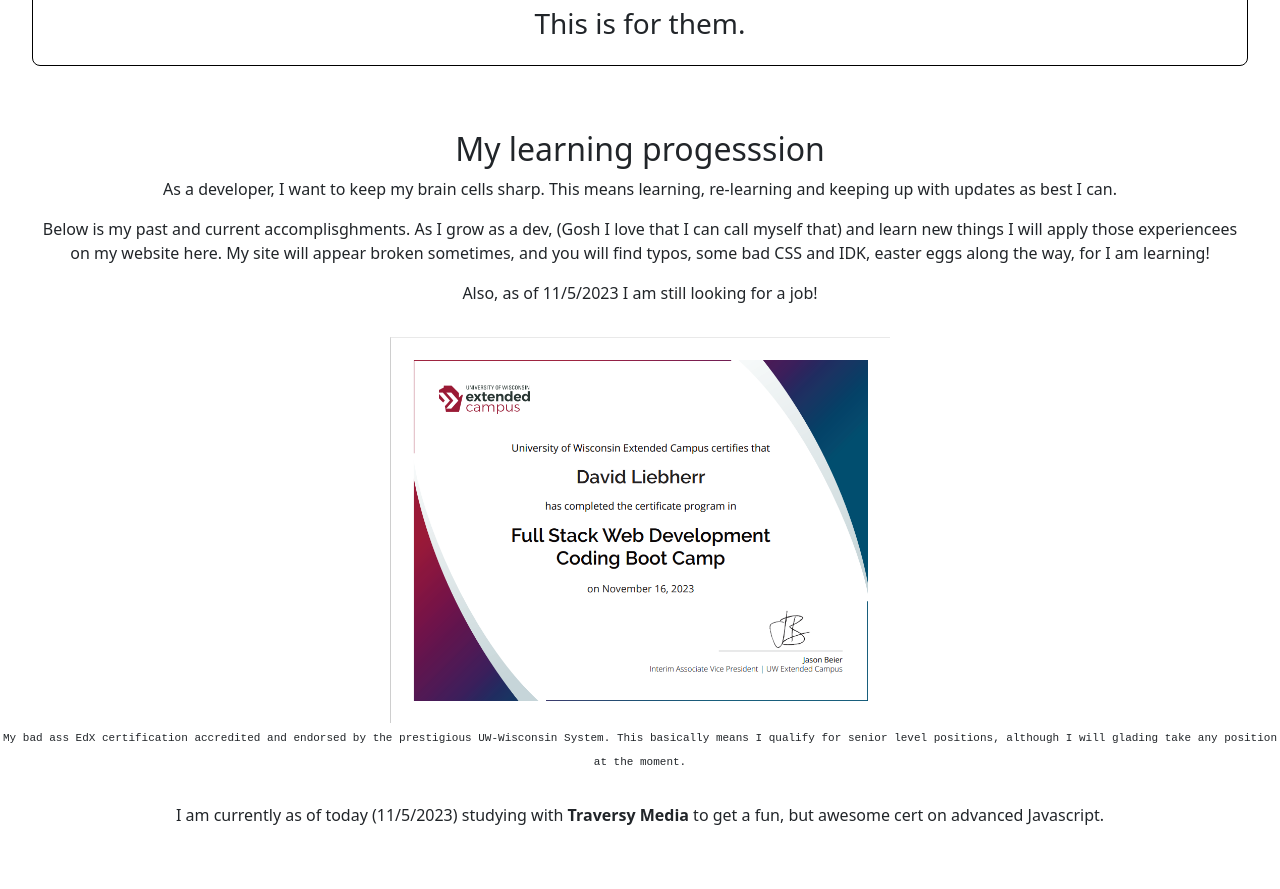
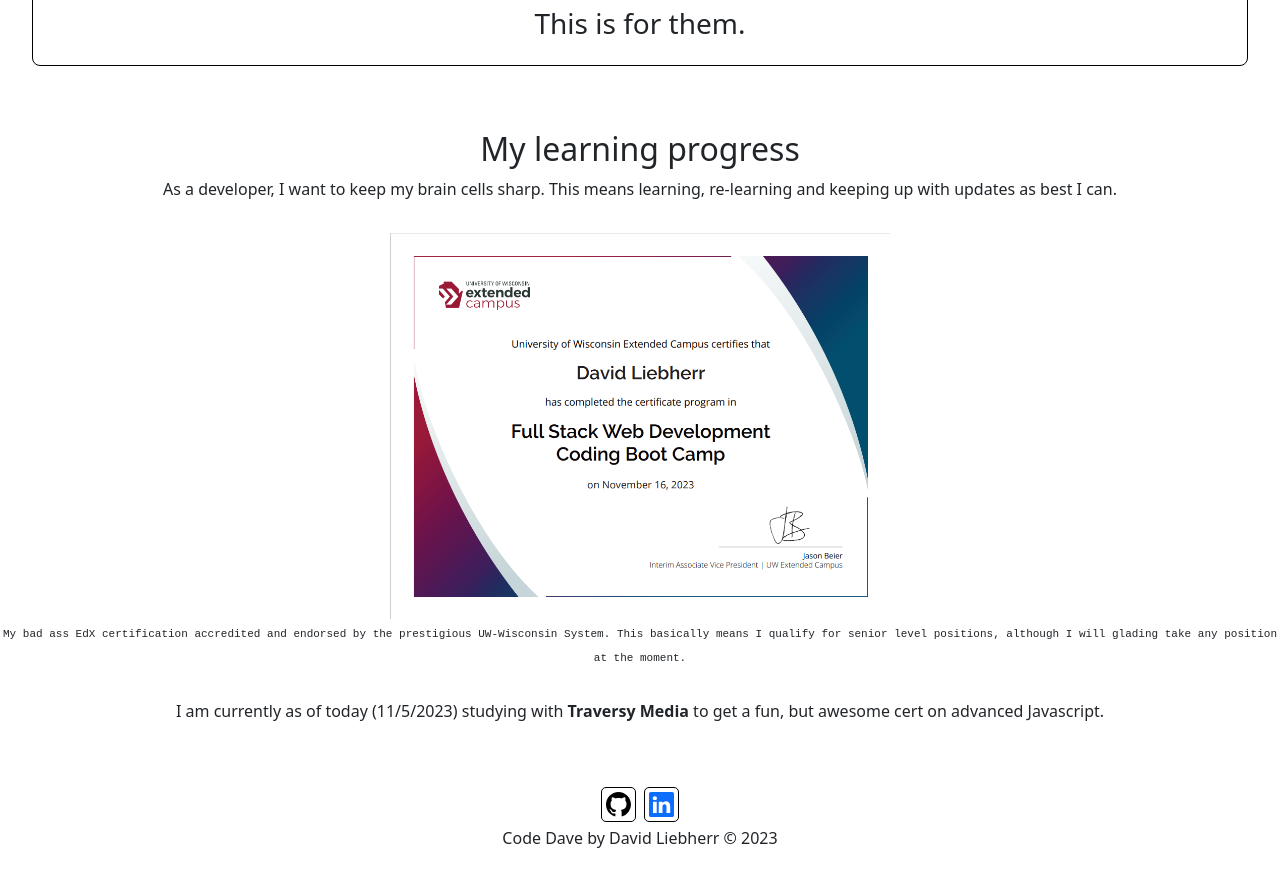
Before and after one commit to aidev13/react-portfolio, a React (Vite) app: page / in a window 1280 px wide. Shown: the part 1140-2029 px from the top of the page. After the commit the page ends 2006 px from the top, so only its background shows below. Built offline with nearby package versions, Linux system fonts and the light colour scheme.

Commit message:
Update About.jsx

```diff
--- a/src/page/About.jsx
+++ b/src/page/About.jsx
@@ -43,10 +43,8 @@
 
             <div id="learning_section">
                <div id='progession'>
-                  <h2>My learning progesssion</h2>
+                  <h2>My learning progress</h2>
                   <p>As a developer, I want to keep my brain cells sharp. This means learning, re-learning and keeping up with updates as best I can.</p>
-                  <p>Below is my past and current accomplisghments. As I grow as a dev, (Gosh I love that I can call myself that) and learn new things I will apply those experiencees on my website here. My site will appear broken sometimes, and you will find typos, some bad CSS and IDK, easter eggs along the way, for I am learning!</p>
-                  <p>Also, as of {month}/{day}/{year} I am still looking for a job!</p>
                </div>
                <div id='cert'>
                   <img src={uwcert} id='certpic' />
```
